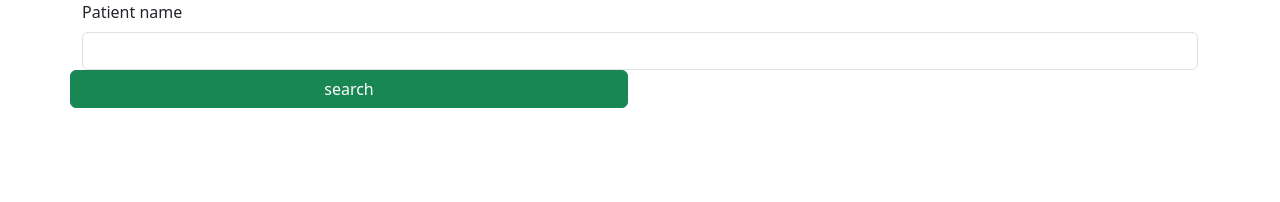
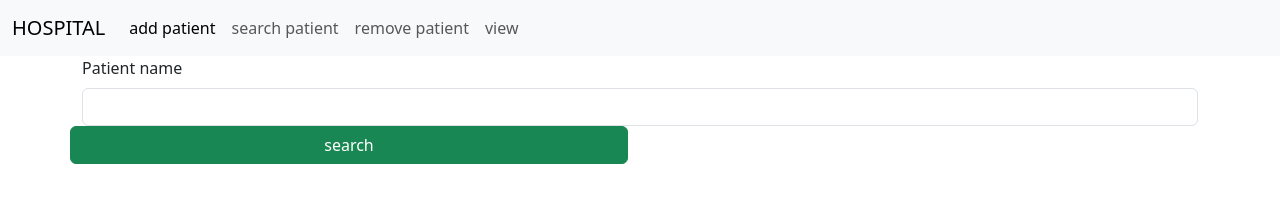
Before and after one commit to ardevika/patient-repo, a plain HTML site: page search.html in a window 1280 px wide. Drawn offline with nearby package versions, Linux system fonts and the light colour scheme.

Commit message:
completed

```diff
--- a/search.html
+++ b/search.html
@@ -7,8 +7,32 @@
     <title>Document</title>
 </head>
 <body>
+    <nav class="navbar navbar-expand-lg bg-body-tertiary">
+        <div class="container-fluid">
+          <a class="navbar-brand" href="#">HOSPITAL</a>
+          <button class="navbar-toggler" type="button" data-bs-toggle="collapse" data-bs-target="#navbarNav" aria-controls="navbarNav" aria-expanded="false" aria-label="Toggle navigation">
+            <span class="navbar-toggler-icon"></span>
+          </button>
+          <div class="collapse navbar-collapse" id="navbarNav">
+            <ul class="navbar-nav">
+              <li class="nav-item">
+                <a class="nav-link active" aria-current="page" href="index.html">add patient</a>
+              </li>
+              <li class="nav-item">
+                <a class="nav-link" href="search.html">search patient</a>
+              </li>
+              <li class="nav-item">
+                <a class="nav-link" href="delete.html">remove patient</a>
+              </li>
+              <li class="nav-item">
+                <a class="nav-link" href="view.html"> view</a>
+              </li>
+            </ul>
+          </div>
+        </div>
+      </nav>
     <div class="container">
-        <div class="row">
+        <div class="row g-3">
         <div class="col col-12 col-sm-12 col-md-12 col-lg-12 col-xl-12 col xxl-12">
             <label for="" class="form-label">Patient name</label>
             <input type="text" class="form-control">
```
Also changed, not shown: delete.html (+24 -0 lines), index.html (+26 -0 lines), view.html (+24 -0 lines).
